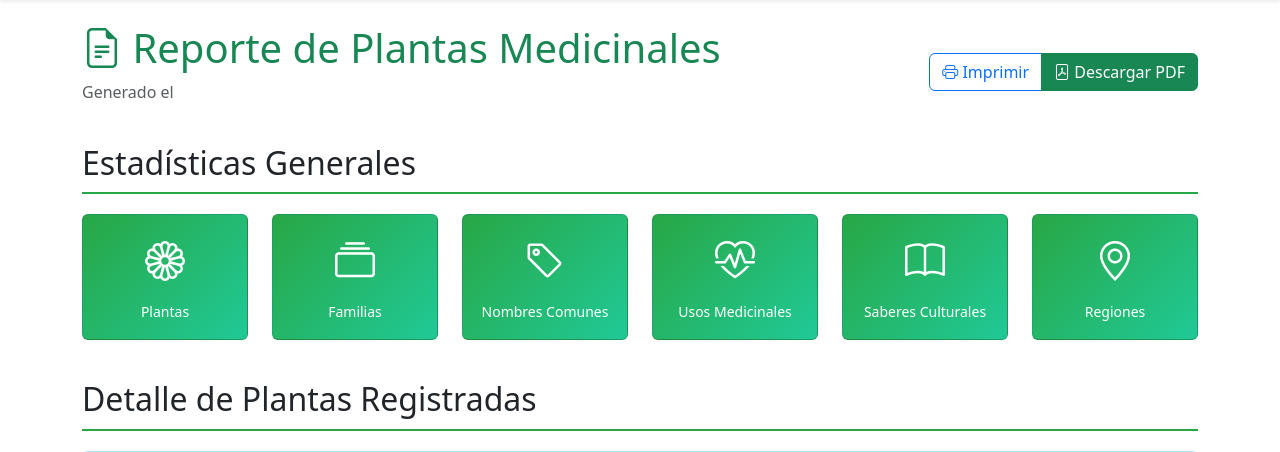
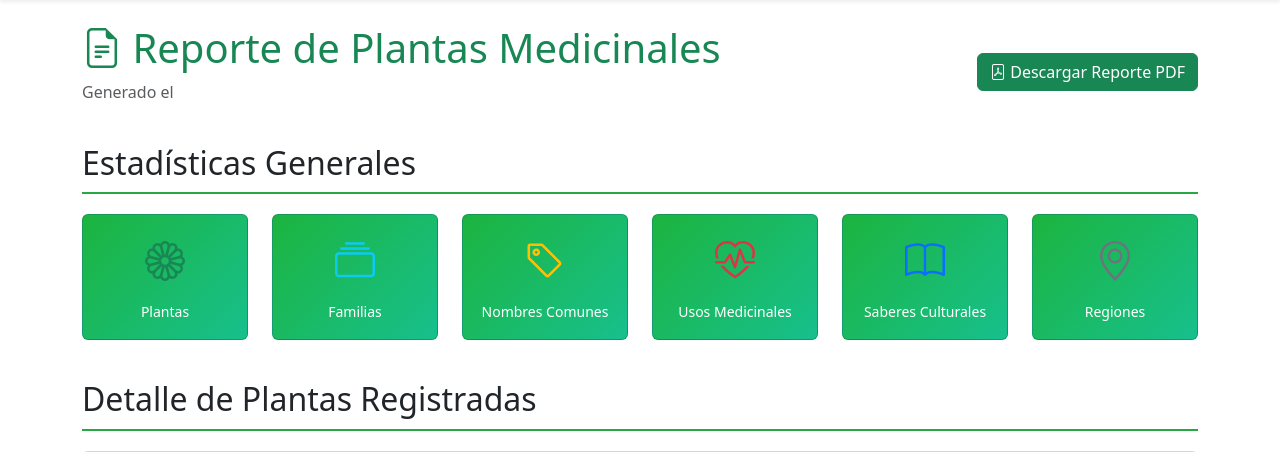
Before and after one commit to Yusurus/Plantas-Medicinales-Ancash, a Flask app: template templates/reportes/reporte_pdf.html in a window 1280 px wide. Shown: the part 57-509 px from the top of the page. Run offline with Flask 3, Linux system fonts and the light colour scheme; the template is opened without the code that fills it, so the values that code supplies are empty.

Commit message:
ahora cuando imprimes el reporte este ya no se descarga autoaticmante primero te la una vista en otra pagina

```diff
--- a/static/css/reportes/reporte_pdf.css
+++ b/static/css/reportes/reporte_pdf.css
@@ -16,7 +16,7 @@
 }
 
 .stats-card {
-    background: linear-gradient(135deg, #28a745, #20c997);
+    background: linear-gradient(135deg, #1cb43f, #17c08d);
     color: white;
 }
 
--- a/templates/reportes/reporte_pdf.html
+++ b/templates/reportes/reporte_pdf.html
@@ -20,12 +20,9 @@
                         <h1 class="text-success"><i class="bi bi-file-earmark-text"></i> Reporte de Plantas Medicinales</h1>
                         <p class="text-muted">Generado el {{ fecha_generacion }}</p>
                     </div>
-                    <div class="btn-group">
-                        <button onclick="window.print()" class="btn btn-outline-primary">
-                            <i class="bi bi-printer"></i> Imprimir
-                        </button>
-                        <a href="/reporte_plantas_pdf" class="btn btn-success">
-                            <i class="bi bi-file-pdf"></i> Descargar PDF
+                    <div>
+                        <a href="/reporte_plantas_pdf" target="_blank" class="btn btn-success">
+                            <i class="bi bi-file-pdf"></i> Descargar Reporte PDF
                         </a>
                     </div>
                 </div>
@@ -40,7 +37,7 @@
             <div class="col-md-2 mb-3">
                 <div class="card stats-card text-center">
                     <div class="card-body">
-                        <i class="bi bi-flower1 fs-1"></i>
+                        <i class="bi bi-flower1 fs-1 text-success"></i>
                         <h4 class="mt-2">{{ estadisticas.total_plantas }}</h4>
                         <small>Plantas</small>
                     </div>
@@ -49,7 +46,7 @@
             <div class="col-md-2 mb-3">
                 <div class="card stats-card text-center">
                     <div class="card-body">
-                        <i class="bi bi-collection fs-1"></i>
+                        <i class="bi bi-collection fs-1 text-info"></i>
                         <h4 class="mt-2">{{ estadisticas.total_familias }}</h4>
                         <small>Familias</small>
                     </div>
@@ -58,7 +55,7 @@
             <div class="col-md-2 mb-3">
                 <div class="card stats-card text-center">
                     <div class="card-body">
-                        <i class="bi bi-tag fs-1"></i>
+                        <i class="bi bi-tag fs-1 text-warning"></i>
                         <h4 class="mt-2">{{ estadisticas.total_nombres_comunes }}</h4>
                         <small>Nombres Comunes</small>
                     </div>
@@ -67,7 +64,7 @@
             <div class="col-md-2 mb-3">
                 <div class="card stats-card text-center">
                     <div class="card-body">
-                        <i class="bi bi-heart-pulse fs-1"></i>
+                        <i class="bi bi-heart-pulse fs-1 text-danger"></i>
                         <h4 class="mt-2">{{ estadisticas.total_usos }}</h4>
                         <small>Usos Medicinales</small>
                     </div>
@@ -76,7 +73,7 @@
             <div class="col-md-2 mb-3">
                 <div class="card stats-card text-center">
                     <div class="card-body">
-                        <i class="bi bi-book fs-1"></i>
+                        <i class="bi bi-book fs-1 text-primary"></i>
                         <h4 class="mt-2">{{ estadisticas.total_saberes }}</h4>
                         <small>Saberes Culturales</small>
                     </div>
@@ -85,7 +82,7 @@
             <div class="col-md-2 mb-3">
                 <div class="card stats-card text-center">
                     <div class="card-body">
-                        <i class="bi bi-geo-alt fs-1"></i>
+                        <i class="bi bi-geo-alt fs-1 text-secondary"></i>
                         <h4 class="mt-2">{{ estadisticas.total_regiones }}</h4>
                         <small>Regiones</small>
                     </div>
@@ -105,6 +102,7 @@
             <div class="col-12">
                 <div class="card plant-card">
                     <div class="card-header bg-light">
+                        <span class="badge badge-pill badge-success stats-card float-end">ID: {{ planta.idPlanta }}</span>
                         <div class="row align-items-center">
                             <div class="col-md-8">
                                 <h5 class="mb-1 text-success">
@@ -112,7 +110,6 @@
                                 </h5>
                                 <small class="text-muted">Familia: {{ planta.nomFamilia or 'No especificada' }}</small>
                             </div>
-
                         </div>
                     </div>
                     <div class="card-body">
```
Also changed, not shown: controllers/reportes/reportes_pdf.py (+12 -4 lines).
